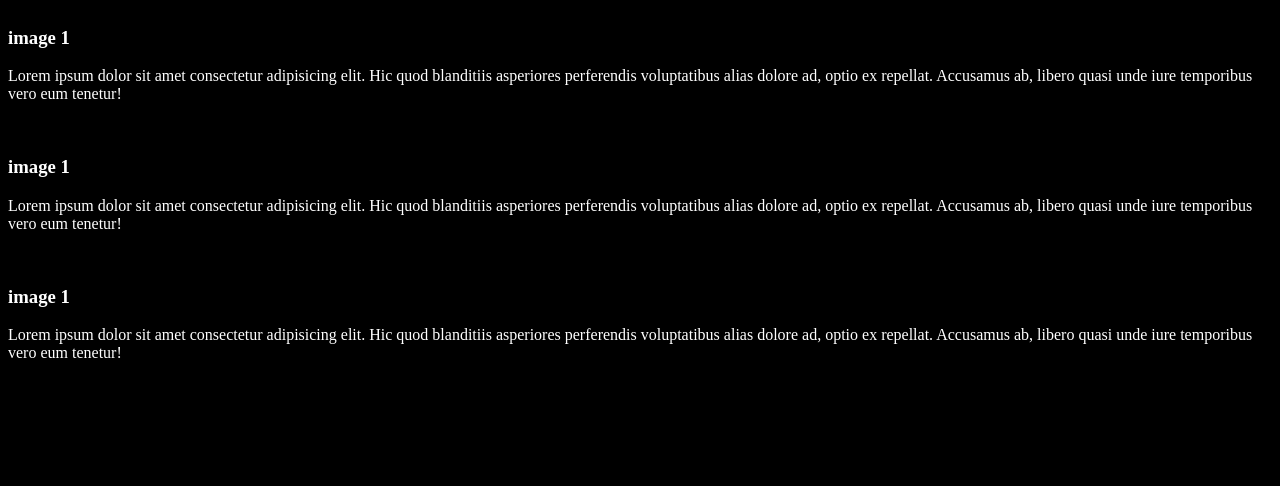
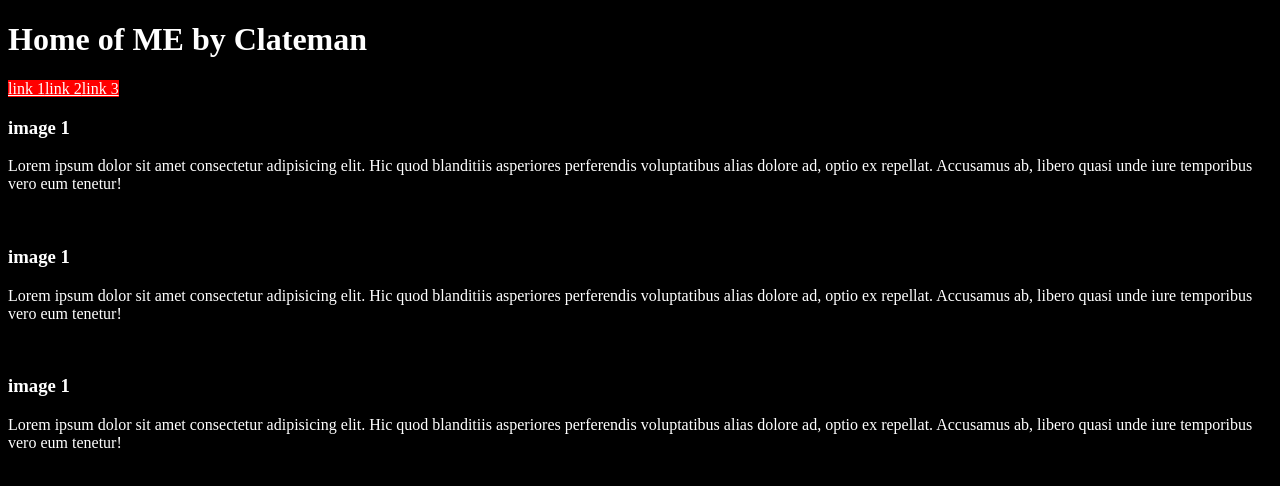
Before and after one commit to ClaytonMalarkey/CssGrid, a plain HTML site: page index.html in a window 1280 px wide. Drawn offline with Linux system fonts and the light colour scheme.

Commit message:
less broken but still needs touch ups

```diff
--- a/css/style.css
+++ b/css/style.css
@@ -18,3 +18,14 @@ article{
     float: right;
     flex-flow: auto;
 }
+#mainnav{
+    flex:auto;
+    float:left;
+    grid-row: inherit;
+    grid: 200px 200px 200px;
+}
+a{
+    color:white;
+    background-color: red;
+    accent-color: blue;
+}
--- a/index.html
+++ b/index.html
@@ -20,6 +20,10 @@
 </head>
     <body>
         <main>
+            <header id="mainhead">
+                <h1>Home of ME by Clateman</h1>
+                <nav id="mainnav"><a href="">link 1</a><a href="">link 2</a><a href="">link 3</a></nav>
+            </header>
             <section id="gridshift">
                 <article>
                     <img src="" alt="">
```
